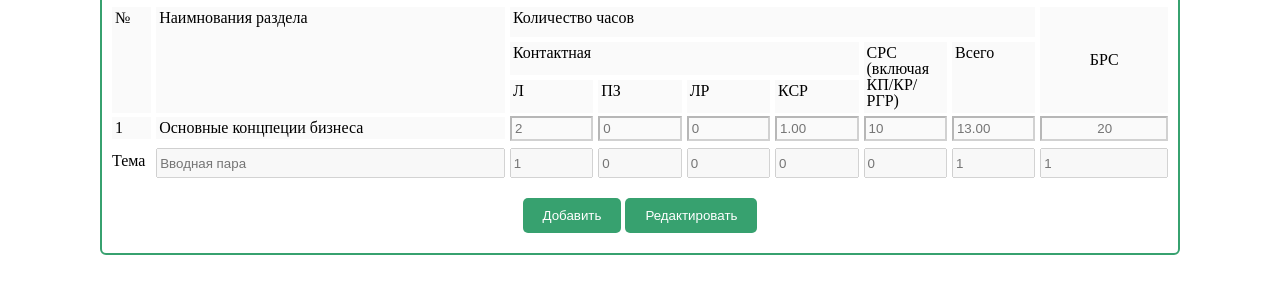
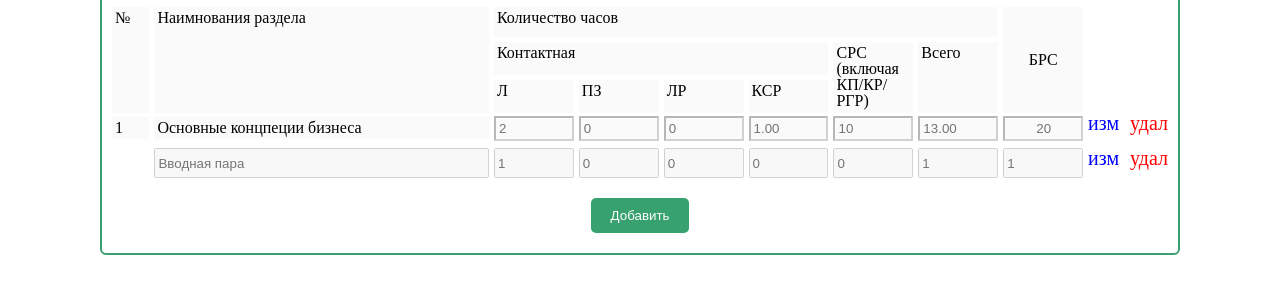
Before and after one commit to TrellixVulnTeam/tueTest_MBB3, a website: page tueTest/index.html in a window 1280 px wide. Shown: the part 154-448 px from the top of the page. Drawn offline with nearby package versions, Linux system fonts and the light colour scheme.

Commit message:
Кнопка удалить и изменить

```diff
--- a/#src/scss/style.scss
+++ b/#src/scss/style.scss
@@ -89,19 +89,11 @@ input[type="range"] { width: 100%; }
 		position: relative;
 		&__theme {
 			position: relative;
-			grid-column: 1/25;
+			grid-column: 1/26;
 			display: grid;
-			grid-template-columns: repeat(24, 1fr);
+			grid-template-columns: repeat(25, 1fr);
 			grid-auto-rows: minmax(30px, auto);
 			grid-gap: 5px;
-			&:after{
-				content: "Тема";
-			    display: block;
-			    position: absolute;
-			    left: 0;
-			    top: 15%;
-			    z-index: 1;
-			};
 			.discipline__theme__name{
 				grid-column: 2/10;
 				grid-row: 1;
@@ -131,14 +123,17 @@ input[type="range"] { width: 100%; }
 				grid-row: 1;
 			}
 			.discipline__theme__brs{
-				grid-column: 22/25;
+				grid-column: 22/24;
 				grid-row: 1;
+			}
+			.discipline__theme__buttonsOfChanges{
+				grid-column: 24/26;
 			}
 		}
 	}
 	&__gridName {
 		display: grid;
-		grid-template-columns: repeat(24, 1fr);
+		grid-template-columns: repeat(25, 1fr);
 		grid-auto-rows: minmax(30px, auto);
 		grid-gap: 5px;
 		margin: 10px 10px 0 10px;
@@ -159,10 +154,10 @@ input[type="range"] { width: 100%; }
 		}
 
 		.discipline__brs{
-			grid-column: 22/25;
+			grid-column: 22/24;
 			grid-row: 1/4;
 			align-self: center;
-			padding: 45px;
+			padding: 45px 0;
 		}
 
 		.discipline__contact{
@@ -209,7 +204,18 @@ input[type="range"] { width: 100%; }
 		vertical-align: middle;
 	}
 	&__contact {}
+	&__buttonsOfChanges {
+		display: flex;
+		justify-content: space-between;
+		font-size: 20px;
+	}
 	&__isw {}
+	&__change {
+		color: blue;
+	}
+	&__delet {
+		color: red;
+	}
 	&__allHours {}
 	&__lectures {}
 	&__practise {}
@@ -218,7 +224,7 @@ input[type="range"] { width: 100%; }
 
 	&__grid {
 		display: grid;
-		grid-template-columns: repeat(24, 1fr);
+		grid-template-columns: repeat(25, 1fr);
 		grid-auto-rows: minmax(30px, auto);
 		grid-gap: 5px;
 		margin: 0px 10px 0 10px;
@@ -259,7 +265,10 @@ input[type="range"] { width: 100%; }
 		}
 
 		.discipline__brs{
-			grid-column: 22/25;
+			grid-column: 22/24;
+		}
+		.discipline__buttonsOfChanges{
+			grid-column: 24/26;
 		}
 
 		.text {
--- a/tueTest/index.html
+++ b/tueTest/index.html
@@ -44,6 +44,10 @@
 				<input type="text" name="" disabled="" placeholder="10" class="discipline__isw text"></input>
 				<input type="text" name="" disabled="" placeholder="13.00" class="discipline__allHours text"></input>
 				<input type="text" name="" disabled="" placeholder="20" class="discipline__brs text"></input>
+				<div class="discipline__buttonsOfChanges">
+					<a href="" class="discipline__change">изм</a>
+					<a href="" class="discipline__delet">удал</a>
+				</div>
 				<div class="discipline__chapter__theme invisibleTheme mustVisible">
                 	<input type="text" disabled="" placeholder="Вводная пара" name=""class="discipline__theme__name"></input>
                 	<input type="text" disabled="" placeholder="1" name=""class="discipline__theme__lectures"></input>
@@ -53,10 +57,12 @@
                 	<input type="text" disabled="" placeholder="0" name=""class="discipline__theme__isw"></input>
                 	<input type="text" disabled="" placeholder="1" name=""class="discipline__theme__allHours"></input>
                 	<input type="text" disabled="" placeholder="1" name=""class="discipline__theme__brs"></input>
+                	<div class="discipline__theme__buttonsOfChanges discipline__buttonsOfChanges">
+						<a href="" class="discipline__change">изм</a>
+						<a href="" class="discipline__delet">удал</a>
+					</div>
                 </div>
 
-
-				<button class="discipline__chapterDel invisible">Удалить</button>
 			</div>
 			<form action="#" method="POST" class="discipline__grid invisible">
 				<p class="discipline__num text">1</p>
@@ -72,12 +78,10 @@
 				<input type="text" class="discipline__isw">
 				<input type="text" class="discipline__allHours">
 				<input type="text" class="discipline__brs">
-				<button type="submit" class="discipline__chapterAdd invisible">Добавить</button>
 			</form>
 			<div class="discipline__buttons">
                 <button class="discipline__button mustVisible" >Добавить</button>
                 <button class="discipline__button mustInvisible" onclick="saveChanges()">Сохранить</button>
-                <button class="discipline__button mustVisible" onclick="addChanges()" >Редактировать </button>
             </div>
 		</div>
 	</section>
```
Also changed, not shown: #src/index.html (+8 -4 lines), tueTest/css/style.css, tueTest/css/style.min.css.
